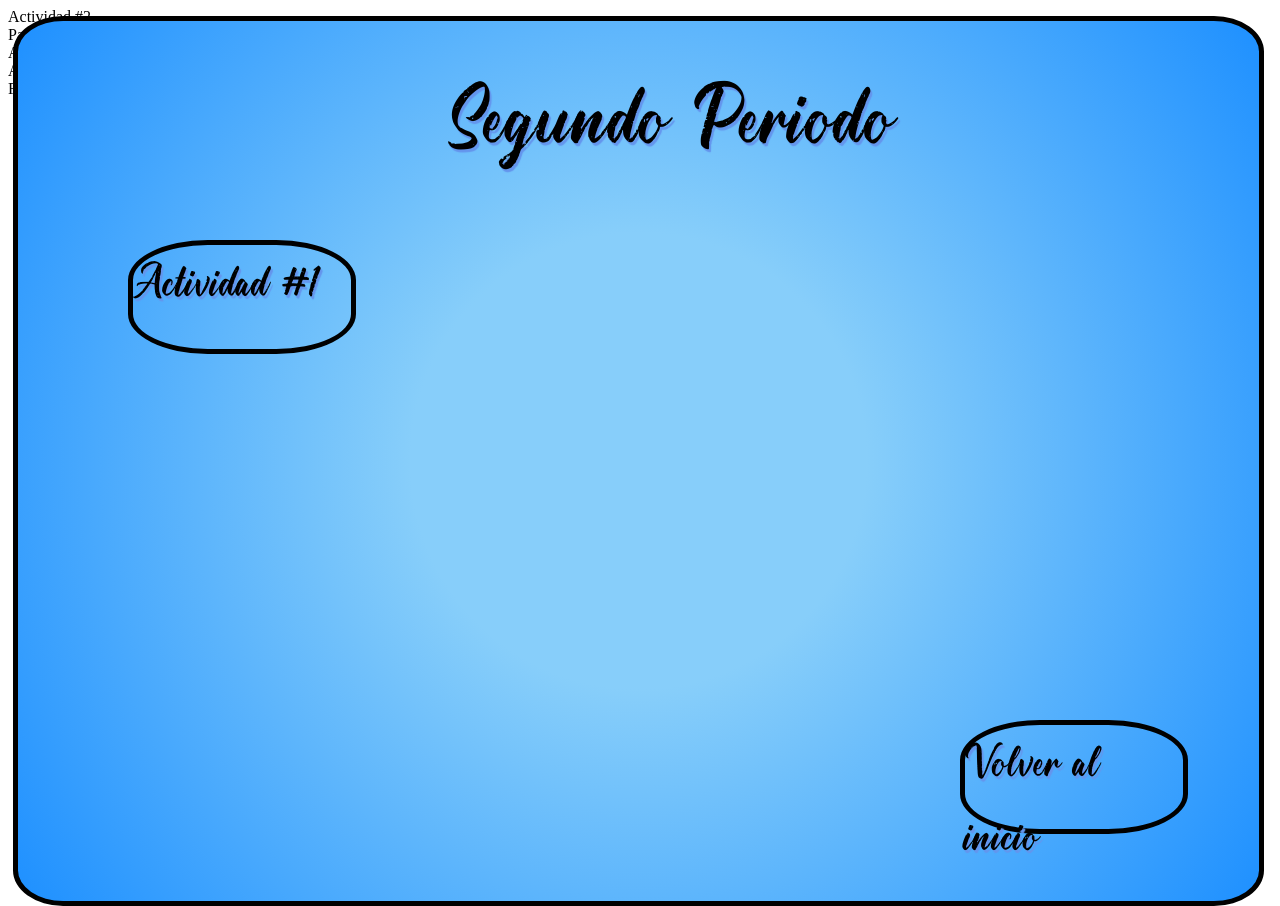
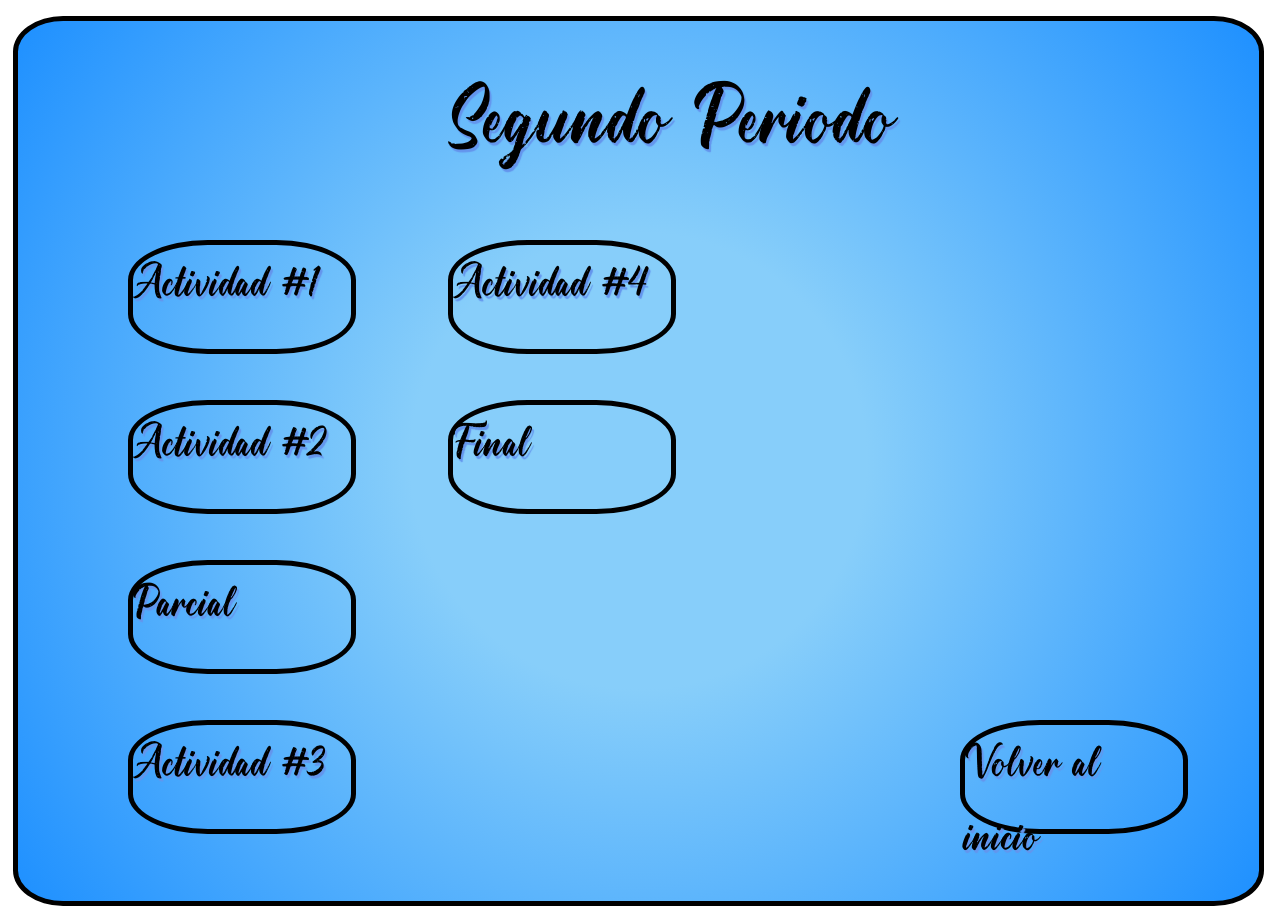
Before and after one commit to Camilavc06/camila, a plain HTML site: page 2º_periodo.html in a window 1280 px wide. Drawn offline with Linux system fonts and the light colour scheme.

Commit message:
Update clase3.css

```diff
--- a/estilos/clase3.css
+++ b/estilos/clase3.css
@@ -68,6 +68,131 @@
 	border-radius: 35%;
 	font-size: 43px;
 }
+.c5{
+	position: absolute;
+  	top: 50%;
+	left: 10%;
+	width: 17%;
+	height: 13%;
+	font-family: hola;
+	text-shadow: 2px 3px 1px #6495ED;
+	border: solid black 5px;
+	border-radius: 35%;
+	font-size: 43px;
+	transition: width 2s;
+}
+.c5:hover{
+	position: absolute;
+  	top: 50%;
+	left: 10%;
+	width: 20%;
+	height: 13%;
+	font-family: hola;
+	text-shadow: 2px 3px 1px #6495ED;
+	border: solid black 5px;
+	border-radius: 35%;
+	font-size: 43px;
+}
+.c6{
+	position: absolute;
+  	top: 70%;
+	left: 10%;
+	width: 17%;
+	height: 13%;
+	font-family: hola;
+	text-shadow: 2px 3px 1px #6495ED;
+	border: solid black 5px;
+	border-radius: 35%;
+	font-size: 43px;
+	transition: width 2s;
+}
+.c6:hover{
+	position: absolute;
+  	top: 70%;
+	left: 10%;
+	width: 20%;
+	height: 13%;
+	font-family: hola;
+	text-shadow: 2px 3px 1px #6495ED;
+	border: solid black 5px;
+	border-radius: 35%;
+	font-size: 43px;
+}
+.c7{
+	position: absolute;
+  	top: 90%;
+	left: 10%;
+	width: 17%;
+	height: 13%;
+	font-family: hola;
+	text-shadow: 2px 3px 1px #6495ED;
+	border: solid black 5px;
+	border-radius: 35%;
+	font-size: 43px;
+	transition: width 2s;
+}
+.c7:hover{
+	position: absolute;
+  	top: 90%;
+	left: 10%;
+	width: 20%;
+	height: 13%;
+	font-family: hola;
+	text-shadow: 2px 3px 1px #6495ED;
+	border: solid black 5px;
+	border-radius: 35%;
+	font-size: 43px;
+}
+.c8{
+	position: absolute;
+  	top: 30%;
+	left: 35%;
+	width: 17%;
+	height: 13%;
+	font-family: hola;
+	text-shadow: 2px 3px 1px #6495ED;
+	border: solid black 5px;
+	border-radius: 35%;
+	font-size: 43px;
+	transition: width 2s;
+}
+.c8:hover{
+	position: absolute;
+  	top: 30%;
+	left: 35%;
+	width: 20%;
+	height: 13%;
+	font-family: hola;
+	text-shadow: 2px 3px 1px #6495ED;
+	border: solid black 5px;
+	border-radius: 35%;
+	font-size: 43px;
+}
+.c9{
+	position: absolute;
+  	top: 50%;
+	left: 35%;
+	width: 17%;
+	height: 13%;
+	font-family: hola;
+	text-shadow: 2px 3px 1px #6495ED;
+	border: solid black 5px;
+	border-radius: 35%;
+	font-size: 43px;
+	transition: width 2s;
+}
+.c9:hover{
+	position: absolute;
+  	top: 50%;
+	left: 35%;
+	width: 20%;
+	height: 13%;
+	font-family: hola;
+	text-shadow: 2px 3px 1px #6495ED;
+	border: solid black 5px;
+	border-radius: 35%;
+	font-size: 43px;
+}
 @font-face{
 	font-family: hola;
 	src: url(fu1.ttf);
```
